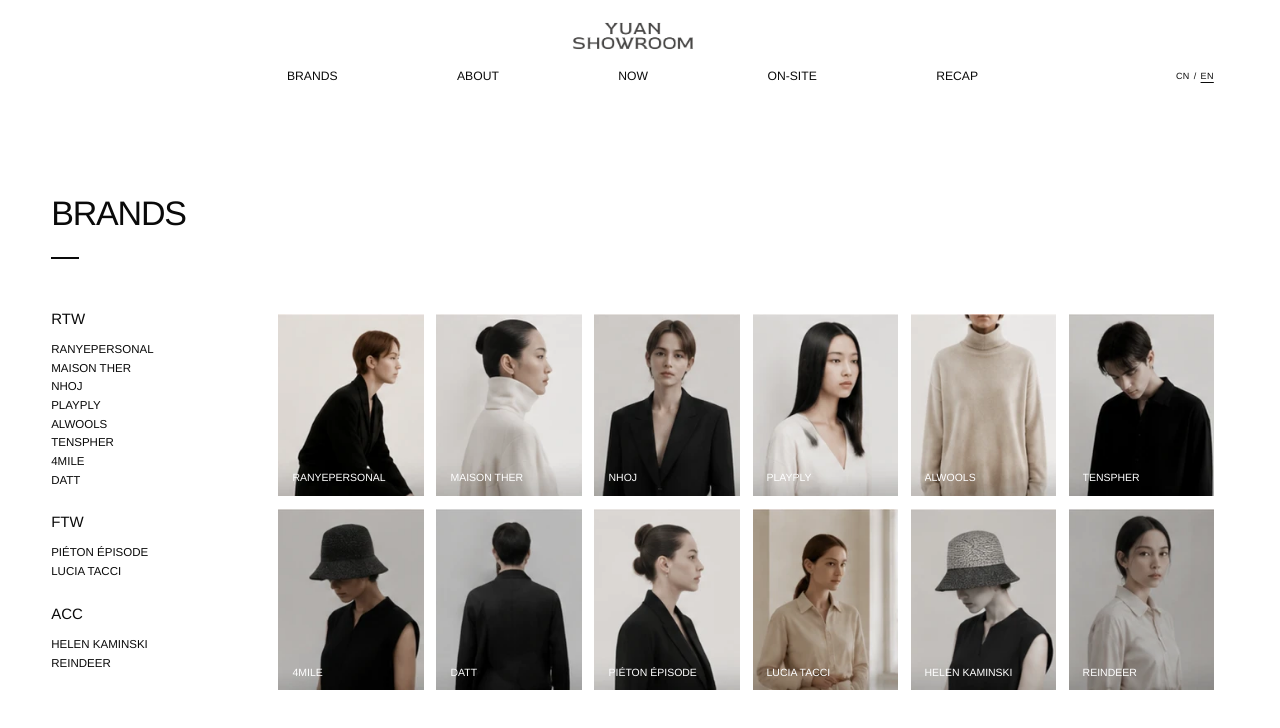
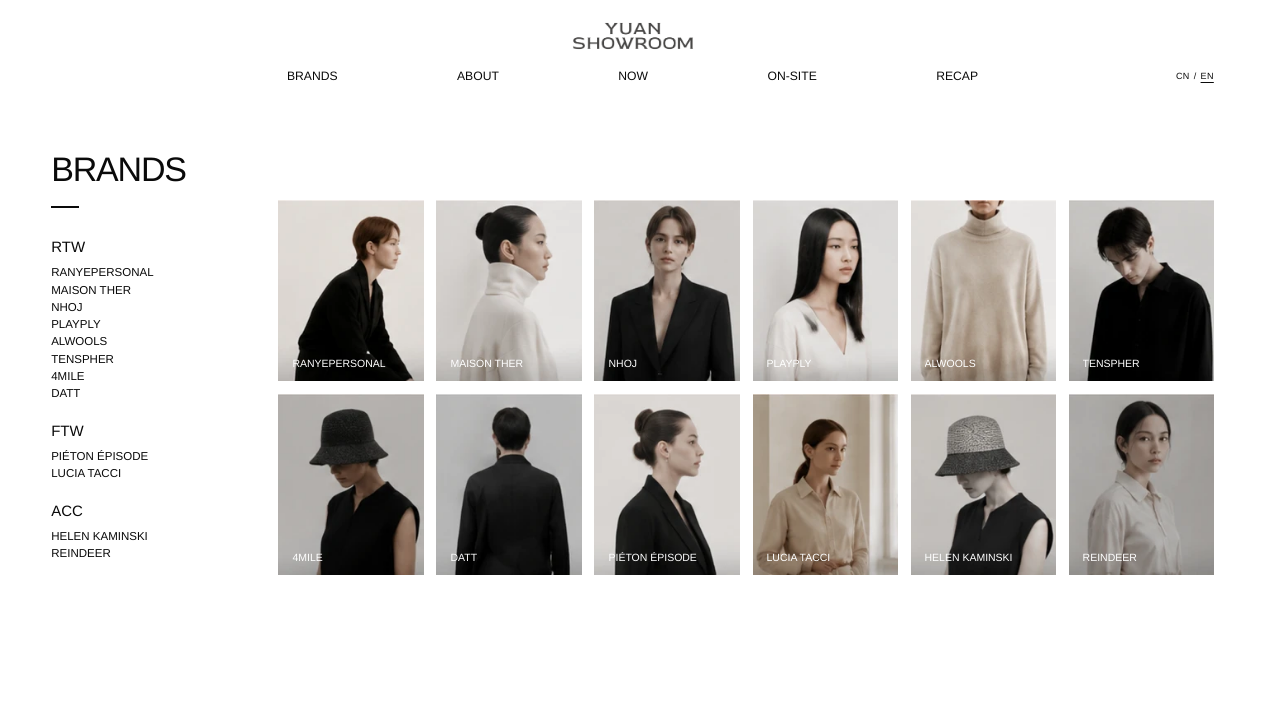
Before and after one commit to vvJ1101/yuan-website, a Next.js app: page /en/brands in a window 1280 px wide. Shown: the top 728 px of the page. Built offline with nearby package versions, Linux system fonts and the light colour scheme.

Commit message:
style: lift brands grid into first viewport

```diff
--- a/src/app/globals.css
+++ b/src/app/globals.css
@@ -1180,7 +1180,7 @@
   grid-template-columns: minmax(185px, 12.5vw) minmax(0, 1fr);
   gap: clamp(32px, 3.3vw, 56px);
   min-height: calc(100svh - var(--ys-header-h));
-  padding: clamp(68px, 9.8vh, 104px) var(--ys-gutter) clamp(38px, 5vh, 56px);
+  padding: clamp(30px, 4.2vh, 46px) var(--ys-gutter) clamp(24px, 3vh, 36px);
 }
 
 .brand-index__rail h1 {
@@ -1200,13 +1200,13 @@
 }
 
 .brand-index__rule {
-  margin-top: 27px;
+  margin-top: 20px;
 }
 
 .brand-index__taxonomy {
   display: grid;
-  gap: clamp(22px, 3vh, 32px);
-  margin-top: clamp(38px, 6.3vh, 62px);
+  gap: clamp(18px, 2.4vh, 24px);
+  margin-top: clamp(28px, 3.8vh, 38px);
 }
 
 .brand-index__category h2,
@@ -1221,10 +1221,10 @@
 }
 
 .brand-index__category ul {
-  padding: 13px 0 0;
+  padding: 9px 0 0;
   list-style: none;
   font-size: clamp(11px, 0.9vw, 15px);
-  line-height: 1.62;
+  line-height: 1.5;
 }
 
 .brand-index__category a:hover {
@@ -1237,7 +1237,7 @@
   grid-template-columns: repeat(6, minmax(0, 1fr));
   gap: clamp(10px, 1vw, 16px);
   align-content: start;
-  padding-top: clamp(118px, 13.6vh, 138px);
+  padding-top: clamp(48px, 6vh, 62px);
 }
 
 .brand-index__card {
```
Also changed, not shown: 1 other file (tests, documents, lock files or other folders).
